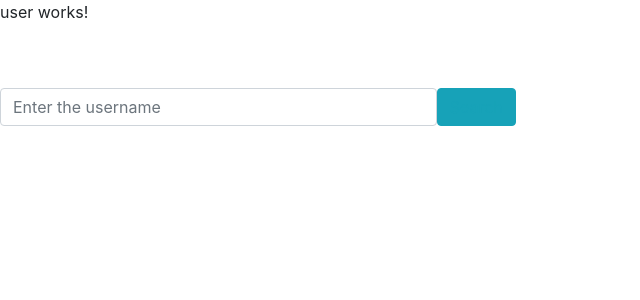
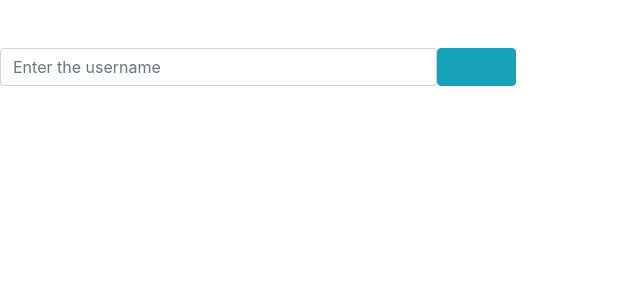
Before and after one commit to jepkess/Githubsearch, an Angular app: page / in a window 1280 px wide. Shown: the top 300 px of the page, without its empty margins (0-640 px from the left). Built offline with nearby package versions, Linux system fonts and the light colour scheme.

Commit message:
update the form component.ts

```diff
--- a/src/app/form/form.component.html
+++ b/src/app/form/form.component.html
@@ -1,8 +1,12 @@
 
-<form (ngSubmit)="submitusername()">
-    <div class="form-group d-flex justify-content-around">
-      <input type="text"  name="username" placeholder="Enter the username "
-        class="form-control text-warning">
-      <button type="submit" class="btn btn-info text-info" name="username">Search</button>
-    </div>
-  </form>
+<div class="row">
+  <div class="col md-6">
+    <form (ngSubmit)="submitusername()"#form='ngForm' name="form">
+      <div class="form-group d-flex justify-content-around">
+        <input type="text" [(ngModel)]="username" name="username" placeholder="Enter the username "
+          class="form-control text-warning">
+        <button type="submit" class="btn btn-info text-info" name="username">Search</button>
+      </div>
+    </form>
+  </div>
+</div>
--- a/src/app/user/user.component.html
+++ b/src/app/user/user.component.html
@@ -1 +1,10 @@
-<p>user works!</p>
+<div *ngIf ='users.login'>
+    <img src="{{users.avatar_url}}">
+    <p>username is {{users.login}}</p>
+    <p>Has {{users.public_repos}}</p>
+</div>
+
+<div *ngFor="let repo of userdetails">
+    <p>{{repo.name}}</p>
+
+</div>
--- a/src/app/user/user.component.ts
+++ b/src/app/user/user.component.ts
@@ -10,6 +10,7 @@ import { Users } from '../users';
 export class UserComponent implements OnInit {
   users!: Users;
   gitservice: GitService;
+  userdetails:any[];
 
   constructor(gitservice: GitService) {
     this.gitservice= gitservice
@@ -17,6 +18,7 @@ export class UserComponent implements OnInit {
 
   ngOnInit(): void {
     this.users=this.gitservice.user
+    this.userdetails=this.gitservice.userdata
   }
 
 }
```
